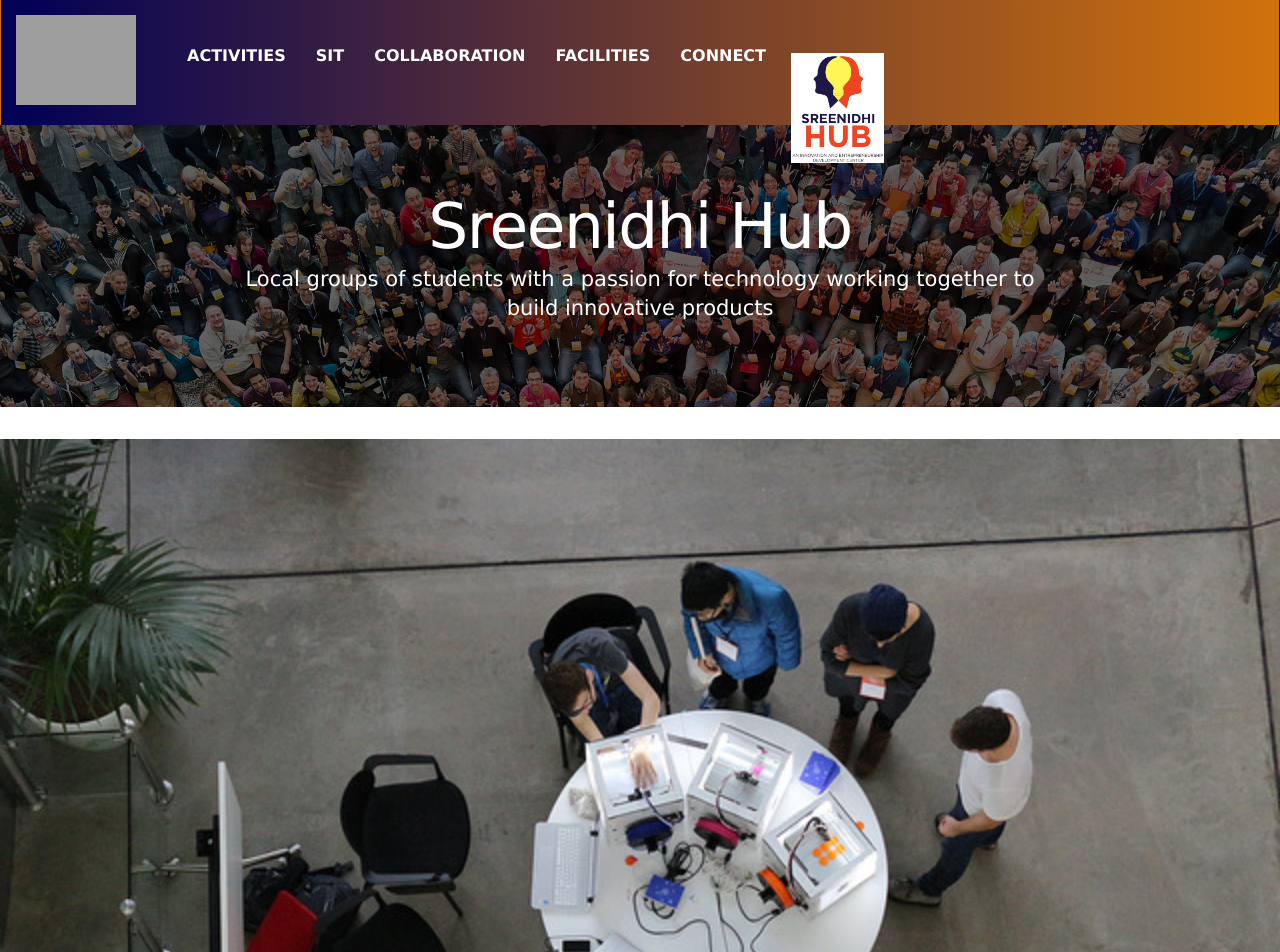
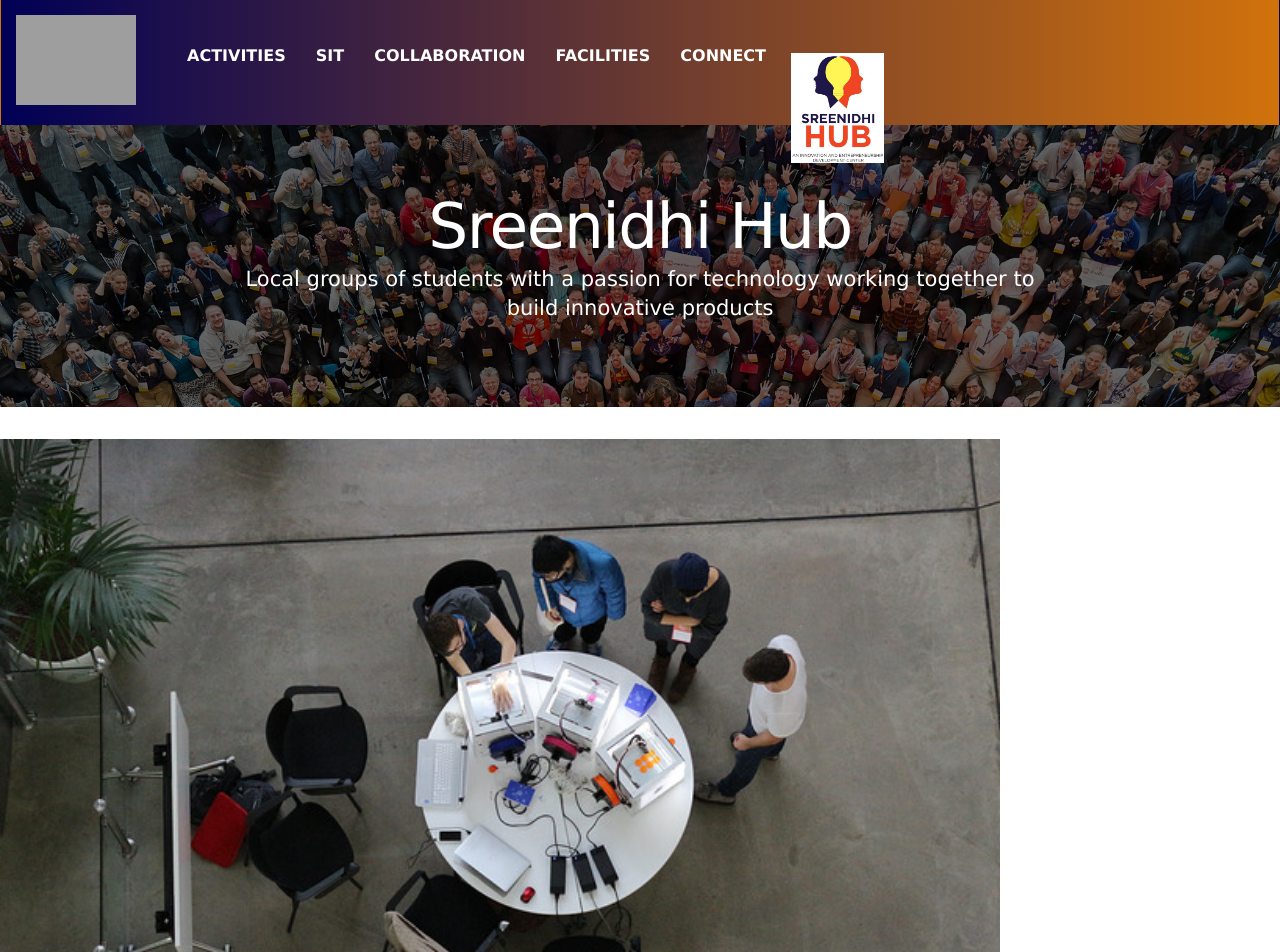
Before and after one commit to SNISTInnovationHub/snistinnovationhub.github.io, a Jekyll site: the page built from index.html, in a window 1280 px wide. Shown: the top 952 px of the page. Built offline with Jekyll 4.4.1, drawn with Linux system fonts in a browser that asks for light colours; nearby versions of some CDN libraries; some web fonts are replaced; library files that are not in the unit come from our copies.

Commit message:
Update flexslider-posts.html

```diff
--- a/_includes/flexslider-posts.html
+++ b/_includes/flexslider-posts.html
@@ -1,4 +1,4 @@
-<div class="w3-content w3-section" style="max-width:2000px">
+<div class="w3-content w3-section" style="max-width:1000px">
   <img class="mySlides" src="static/img/photo_clubs1.jpeg" style="width:100%">
   <img class="mySlides" src="static/img/photo_clubs2.jpg" style="width:100%">
   <img class="mySlides" src="static/img/photo_clubs3.jpg" style="width:100%">
```
